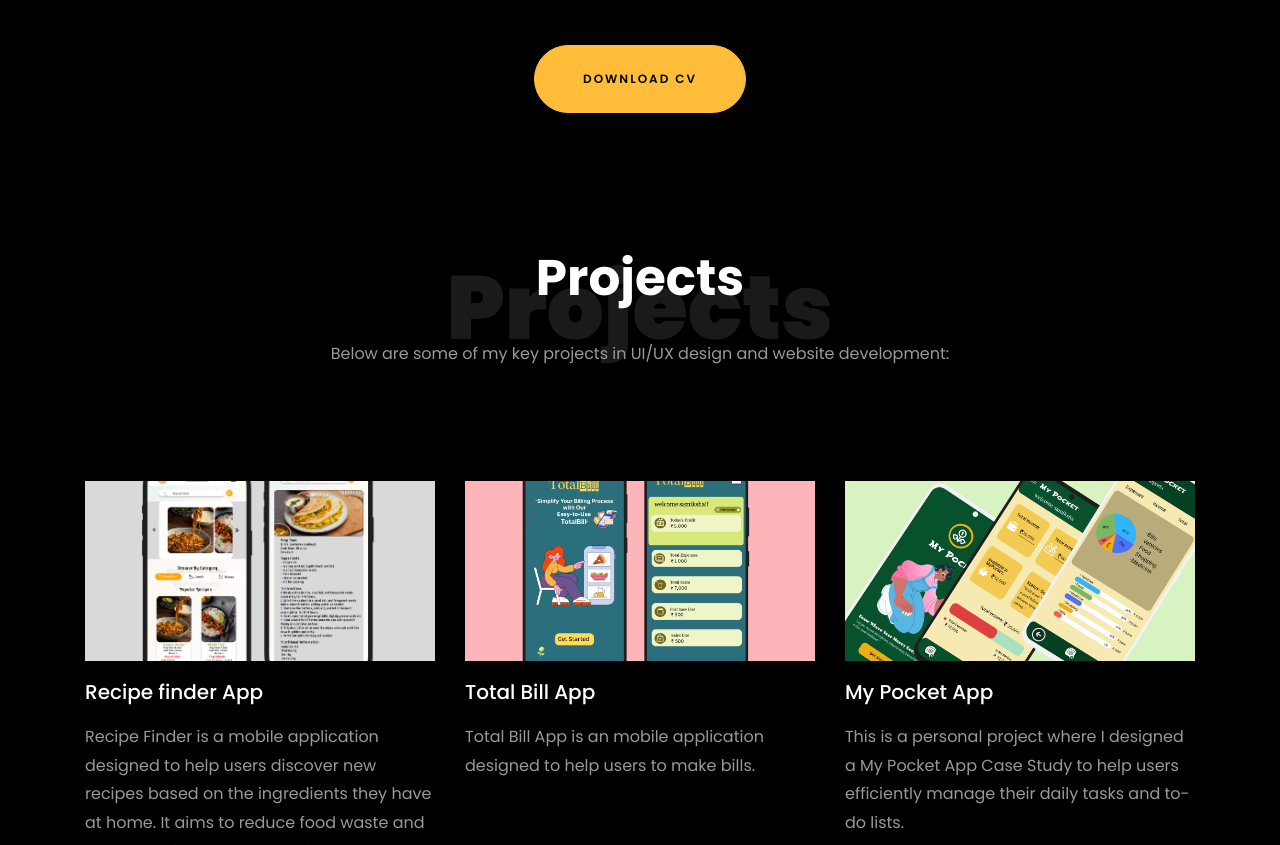
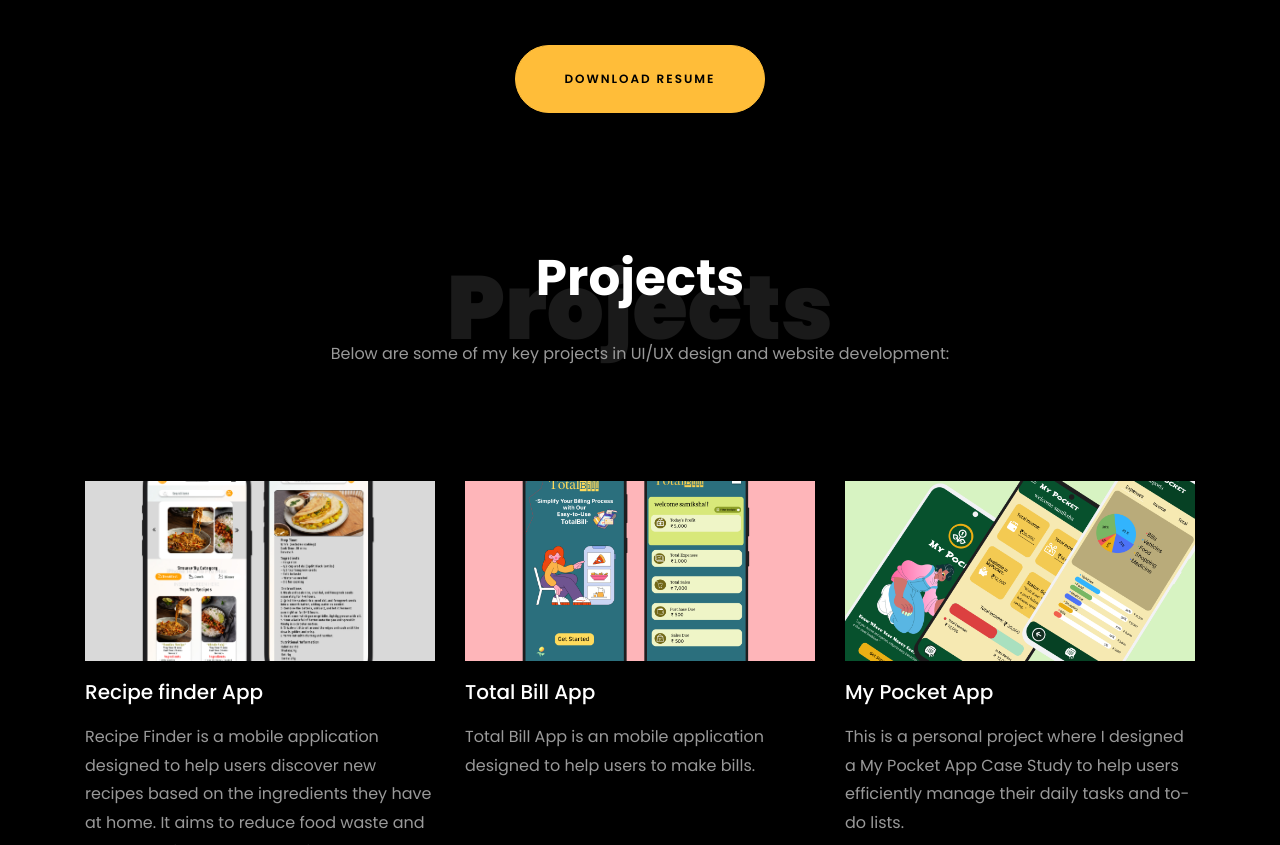
Before and after one commit to samikshadanawle/new-portfolio, a plain HTML site: page index.html in a window 1280 px wide. Shown: the part 3180-4025 px from the top of the page. Drawn offline with Linux system fonts and the light colour scheme; files whose address does not match are found by name.

Commit message:
Update index.html

```diff
--- a/index.html
+++ b/index.html
@@ -390,7 +390,7 @@
 
     		<div class="row justify-content-center mt-5">
     			<div class="col-md-6 text-center ftco-animate">
-    				<p><a href="#" class="btn btn-primary py-4 px-5">Download CV</a></p>
+    				<p><a href="#" class="btn btn-primary py-4 px-5">Download Resume</a></p>
     			</div>
     		</div>
     	</div>
```
